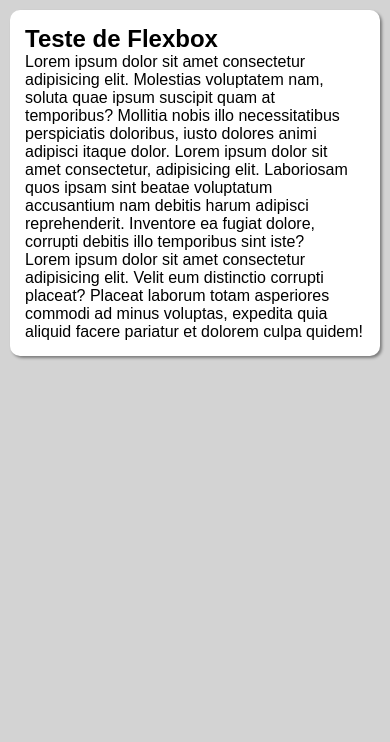
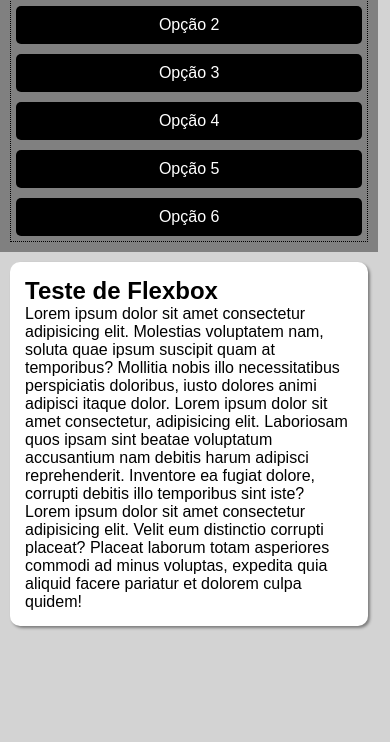
Before and after one commit to pauloarthur13/Html-CSS, a plain HTML site: page Exercícios/Ex 027/flex013 - menu flexbox/index.html in a window 390 px wide. Shown: the part 102-844 px from the top of the page. Drawn offline with Linux system fonts and the light colour scheme.

Commit message:
Update style.css

```diff
--- a/Exercícios/Ex 027/flex013 - menu flexbox/style.css
+++ b/Exercícios/Ex 027/flex013 - menu flexbox/style.css
@@ -18,15 +18,44 @@ header{
     background-color: gray;
     color: white;
     padding: 10px;
+
+    display: flex;
+    flex-flow: row wrap;
+    justify-content: space-between;
+    align-items: center;
+
 }
 
 header h1{
     border: 1px dotted black;
+    flex: 0 0 200px;
 }
 
 nav{
     margin-top: 5px;
     border: 1px dotted black;
+
+    display: flex;
+    flex-flow: row wrap;
+    justify-content: flex-end;
+}
+
+nav a{
+    background-color: black;
+    color: white;
+    padding: 10px;
+    margin: 5px;
+    border-radius: 5px;
+    text-decoration: none;
+    text-align: center;
+
+
+}
+
+nav a:hover{
+    background-color: rgb(236, 235, 235);
+    color: black;
+    transition: 0.4s;
 }
 
 main{
@@ -36,3 +65,17 @@ main{
     border-radius: 10px;
     box-shadow: 2px 2px 3px rgba(0, 0, 0, 0.411);
 }
+
+@media screen and (max-width: 565px) {
+    body{
+        width: 97vw;
+    }
+
+    header{
+        display: block;
+    }
+
+    nav{
+        flex-flow: column nowrap;
+    }
+}
```
